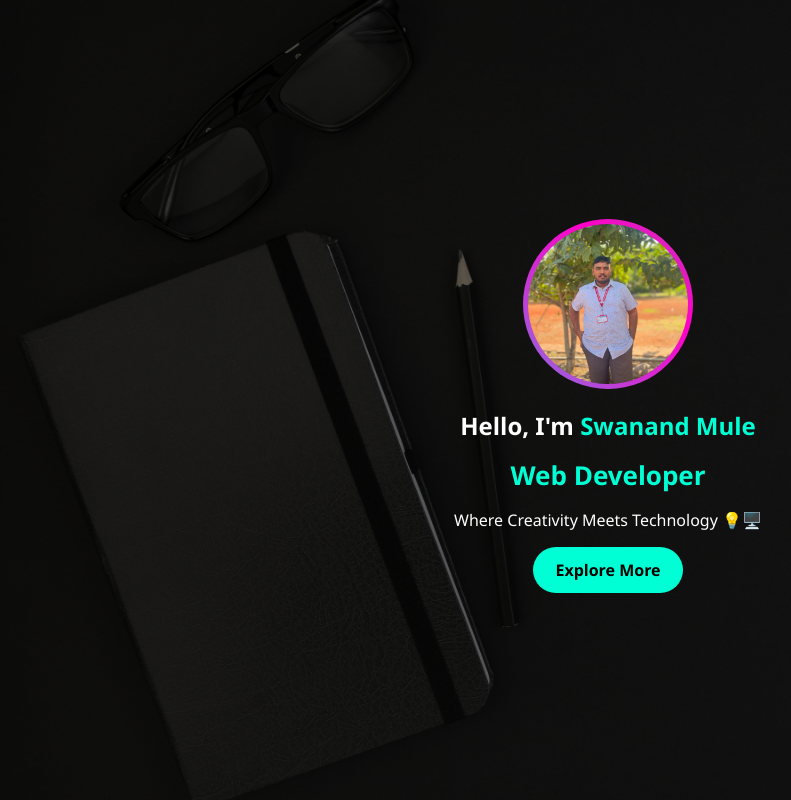
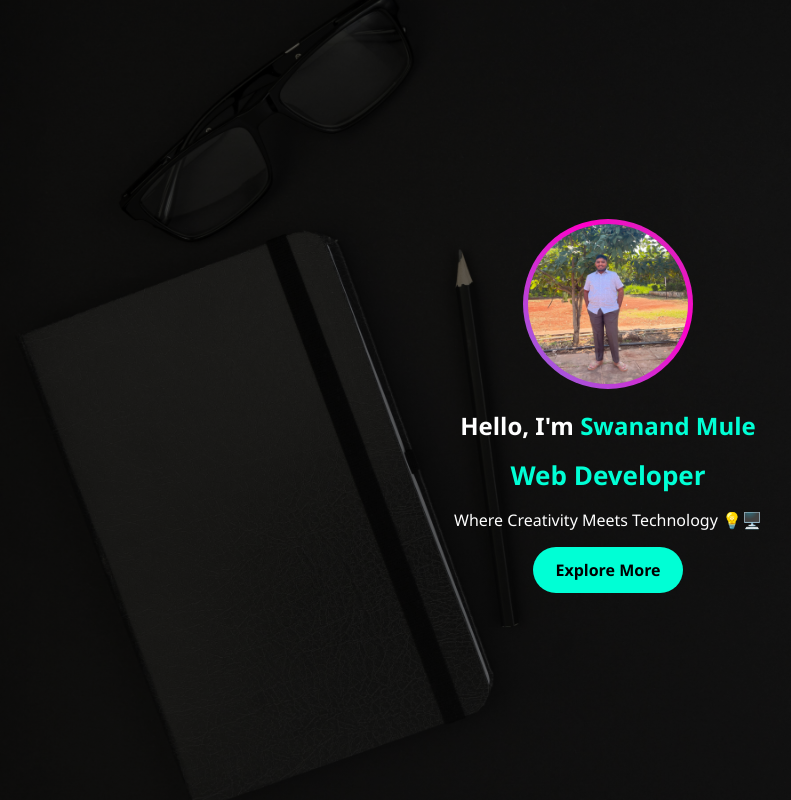
Before and after one commit to swanand2122/swanand, a plain HTML site: page index.html in a window 1280 px wide. Shown: the whole page, without its empty margins (32-823 px from the left). Drawn offline with Linux system fonts and the light colour scheme.

Commit message:
swanand.jpeg delete this file

```diff
--- a/index.html
+++ b/index.html
@@ -149,7 +149,7 @@ p {
     <div class="content">
          <div class="profile-wrapper">
             <div class="profile-img">
-                <img id="profilePhoto" src="swanand.jpeg" alt="Profile Photo">
+                <img id="profilePhoto" src="s.webp" alt="Profile Photo">
             </div>
 
 
@@ -199,4 +199,5 @@ typeEffect();
 
 </script>
 </body>
+
 </html>
```
